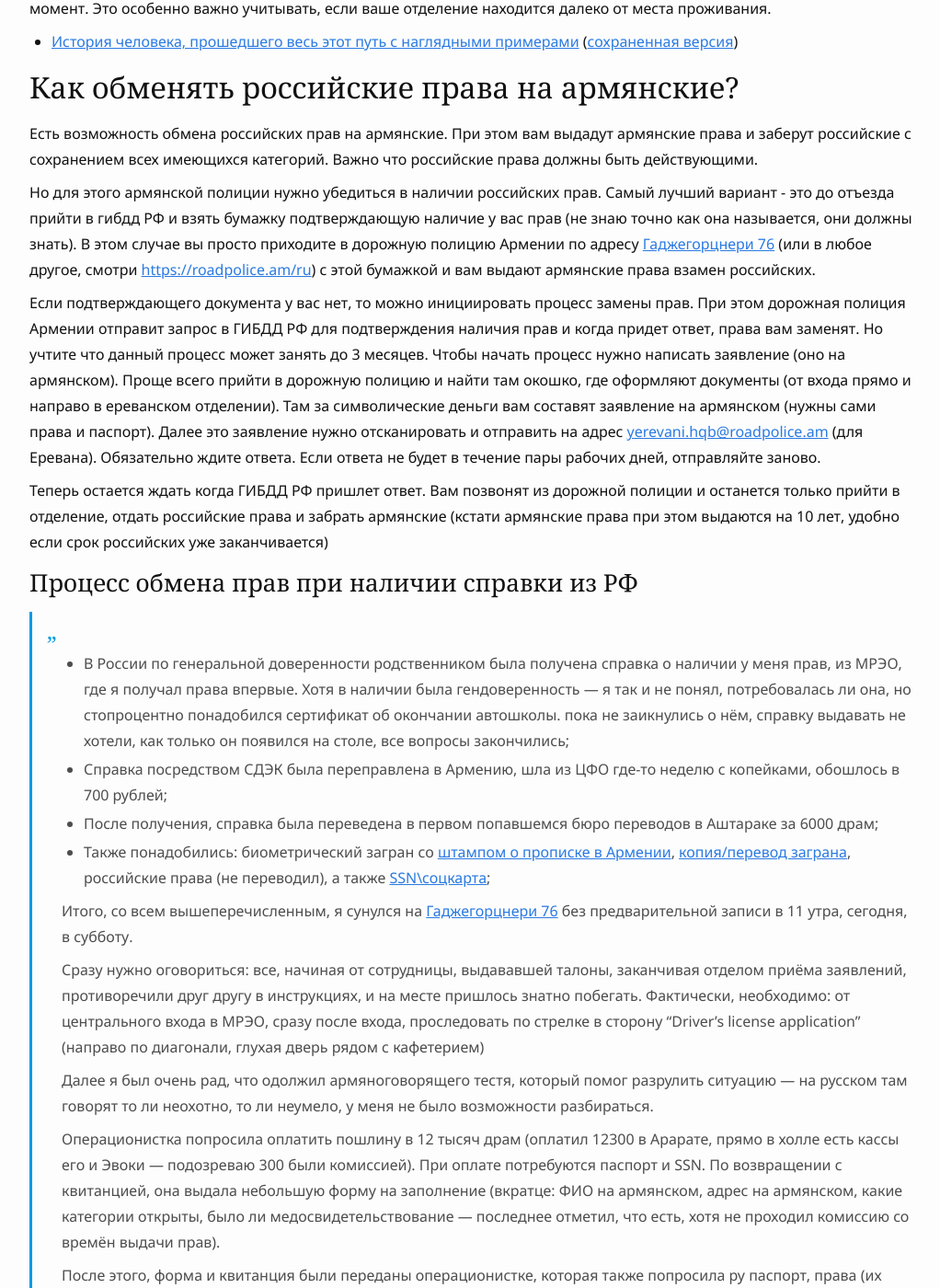
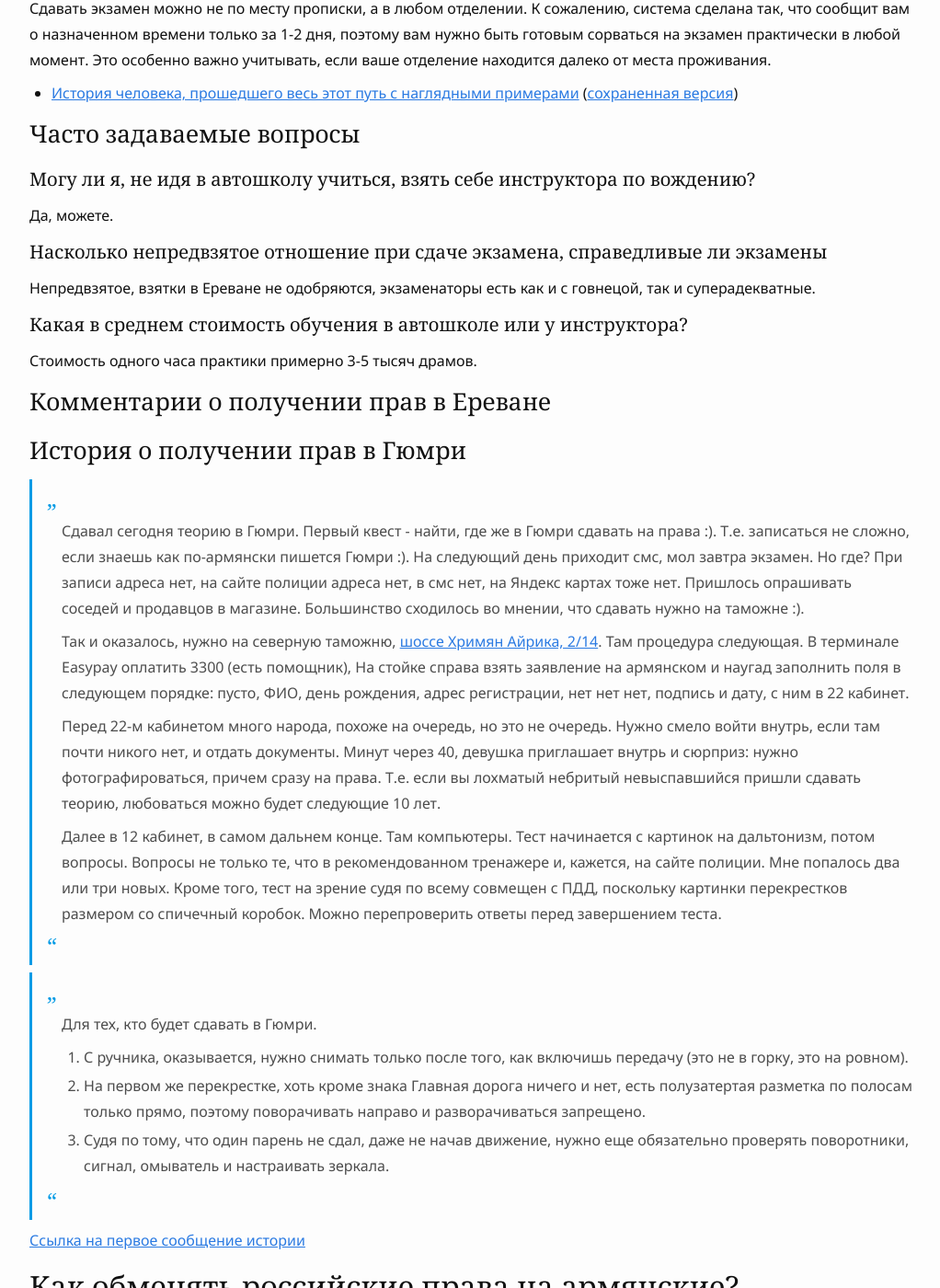
Before and after one commit to haywiki/haywiki.github.io, a Jekyll site: the page built from drive/license.md, in a window 1280 px wide and 1400 px high, scrolled down 888 px. Shown: the whole window at 92% size, without its empty margins (128-1150 px from the left). Built offline with Jekyll 4.4.1, drawn with Linux system fonts in a browser that asks for light colours; nearby versions of some CDN libraries; a script that is not in the unit is left out; some of the changed text lies outside the part shown.

Commit message:
обновлен раздел для автомобилистов

```diff
--- a/drive/license.md
+++ b/drive/license.md
@@ -35,6 +35,55 @@ parent_url: /drive/
 учитывать, если ваше отделение находится далеко от места проживания.
 
 - [История человека, прошедшего весь этот путь с наглядными примерами](https://www.fedyunin.ru/know-how/arm-drive) ([сохраненная версия](/assets/drive/license-fedyunin.pdf))
+
+### Часто задаваемые вопросы
+
+#### Могу ли я, не идя в автошколу учиться, взять себе инструктора по вождению?
+
+Да, можете.
+
+#### Насколько непредвзятое отношение при сдаче экзамена, справедливые ли экзамены
+
+Непредвзятое, взятки в Ереване не одобряются, экзаменаторы есть как и с говнецой, так и суперадекватные.
+
+#### Какая в среднем стоимость обучения в автошколе или у инструктора?
+
+Стоимость одного часа практики примерно 3-5 тысяч драмов.
+
+### Комментарии о получении прав в Ереване
+
+<script async src="https://telegram.org/js/telegram-widget.js?21" data-telegram-post="am_autoclub/1457" data-width="100%"></script>
+
+<script async src="https://telegram.org/js/telegram-widget.js?21" data-telegram-post="am_autoclub/1459" data-width="100%"></script>
+
+<script async src="https://telegram.org/js/telegram-widget.js?21" data-telegram-post="am_autoclub/1465" data-width="100%"></script>
+
+### История о получении прав в Гюмри
+
+> Сдавал сегодня теорию в Гюмри. Первый квест - найти, где же в Гюмри сдавать на права :). Т.е. записаться не сложно,
+> если знаешь как по-армянски пишется Гюмри :). На следующий день приходит смс, мол завтра экзамен. Но где? При записи
+> адреса нет, на сайте полиции адреса нет, в смс нет, на Яндекс картах тоже нет. Пришлось опрашивать соседей и
+> продавцов в магазине. Большинство сходилось во мнении, что сдавать нужно на таможне :).
+>
+> Так и оказалось, нужно на северную таможню, [шоссе Хримян Айрика, 2/14](https://yandex.ru/maps/-/CCUrQYaqkB).
+> Там процедура следующая. В терминале Easypay оплатить 3300 (есть помощник), На стойке справа взять заявление на армянском
+> и наугад заполнить поля в следующем порядке: пусто, ФИО, день рождения, адрес регистрации, нет нет нет, подпись и дату, с ним в 22 кабинет.
+>
+> Перед 22-м кабинетом много народа, похоже на очередь, но это не очередь. Нужно смело войти внутрь, если там почти никого
+> нет, и отдать документы. Минут через 40, девушка приглашает внутрь и сюрприз: нужно фотографироваться, причем сразу на
+> права. Т.е. если вы лохматый небритый невыспавшийся пришли сдавать теорию, любоваться можно будет следующие 10 лет.
+>
+> Далее в 12 кабинет, в самом дальнем конце. Там компьютеры. Тест начинается с картинок на дальтонизм, потом вопросы.
+> Вопросы не только те, что в рекомендованном тренажере и, кажется, на сайте полиции. Мне попалось два или три новых.
+> Кроме того, тест на зрение судя по всему совмещен с ПДД, поскольку картинки перекрестков размером со спичечный коробок.
+> Можно перепроверить ответы перед завершением теста.
+
+> Для тех, кто будет сдавать в Гюмри.
+> 1. С ручника, оказывается, нужно снимать только после того, как включишь передачу (это не в горку, это на ровном).
+> 2. На первом же перекрестке, хоть кроме знака Главная дорога ничего и нет, есть полузатертая разметка по полосам только прямо, поэтому поворачивать направо и разворачиваться запрещено.
+> 3. Судя по тому, что один парень не сдал, даже не начав движение, нужно еще обязательно проверять поворотники, сигнал, омыватель и настраивать зеркала.
+
+[Ссылка на первое сообщение истории](https://t.me/am_autoclub/2336)
 
 ## Как обменять российские права на армянские? {#exchange}
 
```
Also changed, not shown: drive/index.md (+29 -4 lines).
